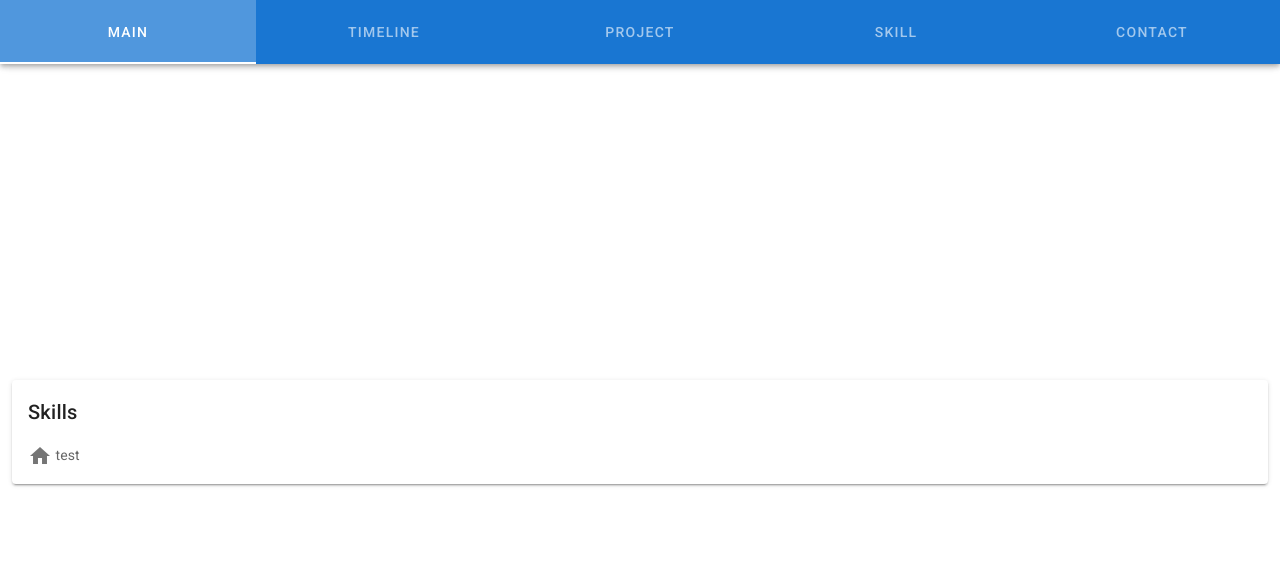
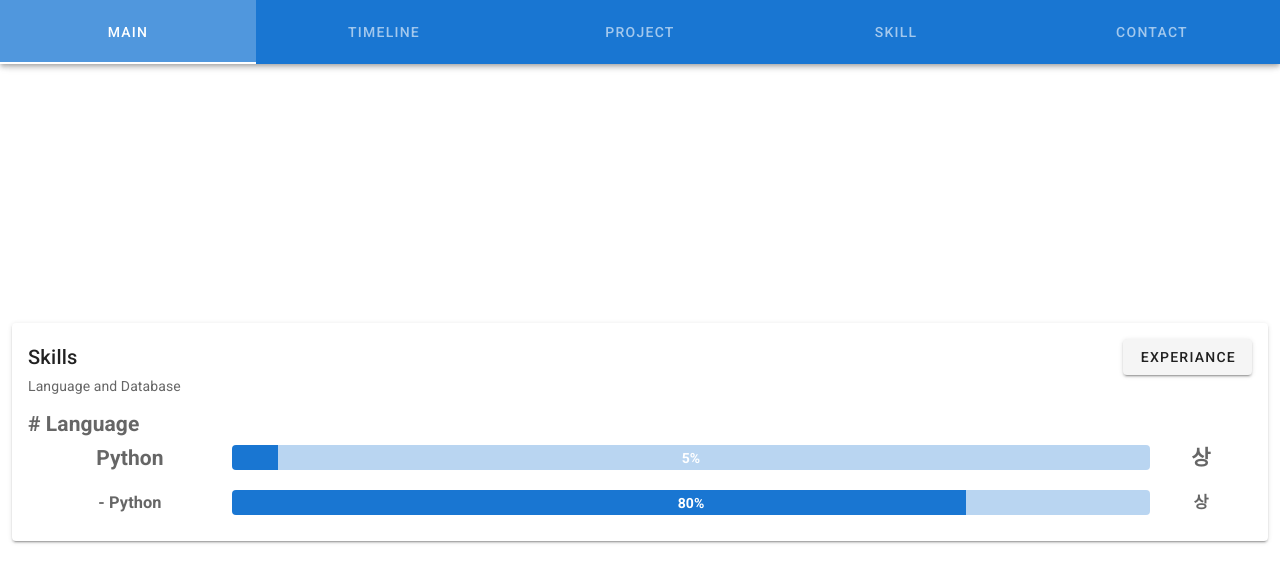
Before and after one commit to munggae-dev/-munggae-dev, a Vue app in the folder front/: page /skill in a window 1280 px wide. Shown: the top 582 px of the page. Built offline with nearby package versions, Linux system fonts and the light colour scheme.

Commit message:
0226 commit

```diff
--- /dev/null
+++ b/front/src/components/skill/ExperianceSkill.vue
@@ -0,0 +1,41 @@
+<template>
+	<v-card>
+		<v-card-title>
+			<div>Experiance</div>
+			<v-spacer></v-spacer>
+			<v-btn @click="$emit('btn')"> Skill</v-btn>
+		</v-card-title>
+		<v-card-subtitle> Use Experiance </v-card-subtitle>
+		<v-card-text>
+			<h2># Cloud</h2>
+			<ExperianceComp></ExperianceComp>
+			<ExperianceComp :experiance="testExp"></ExperianceComp>
+		</v-card-text>
+	</v-card>
+</template>
+
+<script>
+	import ExperianceComp from "./experiance/ExperianceComp.vue";
+	export default {
+		name: "ExperianceSkill",
+		components: {
+			ExperianceComp,
+		},
+		data: () => ({
+			testExp: {
+				name: "Azure",
+				services: ["VM", "Storage", "SQL", "Function"],
+				nameColor: "#0039A9",
+				color: "#3399FF",
+				comments: "Bing은 최고의 검색엔진입니다.",
+			},
+		}),
+		computed: {},
+		methods: {
+			test() {
+				console.log("test");
+			},
+		},
+		watch: {},
+	};
+</script>
--- /dev/null
+++ b/front/src/components/skill/FrameworkComp.vue
@@ -0,0 +1,65 @@
+<template>
+	<v-row
+		no-gutters
+		style="padding: 10px 0"
+		align="center"
+		justify="start"
+		@click="$emit('click')">
+		<v-col cols="2">
+			<h3>- {{ skill.name }}</h3>
+		</v-col>
+		<v-col>
+			<v-progress-linear :value="skill.score" height="25" rounded>
+				<!-- eslint-disable-next-line -->
+				<template v-slot:default="{ value }">
+					<strong class="cwhite">{{ Math.ceil(skill.score) }}%</strong>
+				</template>
+			</v-progress-linear>
+		</v-col>
+		<v-col cols="1">
+			<h3>
+				{{ skill.experience }}
+			</h3>
+		</v-col>
+	</v-row>
+</template>
+
+<script>
+	export default {
+		name: "FrameworkComp",
+		props: {
+			skill: {
+				type: Object,
+				required: true,
+				default: () => {
+					return {
+						name: "Python",
+						score: 80,
+						experience: "상",
+						color: "blue",
+					};
+				},
+			},
+		},
+		components: {},
+		data: () => ({
+			score: 10,
+		}),
+		computed: {},
+		methods: {},
+		watch: {},
+	};
+</script>
+
+<style scoped>
+	.col {
+		display: flex;
+		flex-direction: column;
+		justify-content: center;
+		align-items: center;
+	}
+
+	.cwhite {
+		color: white;
+	}
+</style>
--- a/front/src/components/skill/MainSkill.vue
+++ b/front/src/components/skill/MainSkill.vue
@@ -1,7 +1,36 @@
 <template>
 	<v-card>
-		<v-card-title> Skills </v-card-title>
-		<v-card-text> <v-icon>mdi-home</v-icon> test </v-card-text>
+		<v-card-title>
+			<div>Skills</div>
+			<v-spacer></v-spacer>
+			<v-btn @click="$emit('btn')"> Experiance</v-btn>
+		</v-card-title>
+		<v-card-subtitle> Language and Database</v-card-subtitle>
+		<v-card-text>
+			<h2># Language</h2>
+			<SkillComp @click="test"></SkillComp>
+			<FrameworkComp @click="test"></FrameworkComp>
+		</v-card-text>
 	</v-card>
 </template>
-2
+
+<script>
+	import SkillComp from "./SkillComp.vue";
+	import FrameworkComp from "./FrameworkComp.vue";
+
+	export default {
+		name: "MainSkill",
+		components: {
+			SkillComp,
+			FrameworkComp,
+		},
+		data: () => ({}),
+		computed: {},
+		methods: {
+			test() {
+				console.log("test");
+			},
+		},
+		watch: {},
+	};
+</script>
--- /dev/null
+++ b/front/src/components/skill/SkillComp.vue
@@ -0,0 +1,63 @@
+<template>
+	<v-row
+		no-gutters
+		style="padding: 10px 0"
+		align="center"
+		justify="start"
+		@click="$emit('click')">
+		<v-col cols="2">
+			<h2>{{ skill.name }}</h2>
+		</v-col>
+		<v-col>
+			<v-progress-linear :value="skill.score" height="25" rounded>
+				<!-- eslint-disable-next-line -->
+				<template v-slot:default="{ value }">
+					<strong class="cwhite">{{ Math.ceil(skill.score) }}%</strong>
+				</template>
+			</v-progress-linear>
+		</v-col>
+		<v-col cols="1">
+			<h2>
+				{{ skill.experience }}
+			</h2>
+		</v-col>
+	</v-row>
+</template>
+
+<script>
+	export default {
+		name: "SkillComp",
+		props: {
+			skill: {
+				type: Object,
+				required: true,
+				default: () => {
+					return {
+						name: "Python",
+						score: 5,
+						experience: "상",
+						color: "blue",
+					};
+				},
+			},
+		},
+		components: {},
+		data: () => ({}),
+		computed: {},
+		methods: {},
+		watch: {},
+	};
+</script>
+
+<style scoped>
+	.col {
+		display: flex;
+		flex-direction: column;
+		justify-content: center;
+		align-items: center;
+	}
+
+	.cwhite {
+		color: white;
+	}
+</style>
--- /dev/null
+++ b/front/src/components/skill/experiance/ExperianceComp.vue
@@ -0,0 +1,67 @@
+<template>
+	<v-row
+		no-gutters
+		style="padding: 10px 0"
+		align="center"
+		justify="start"
+		@click="$emit('click')">
+		<v-col cols="2" align-self="center">
+			<h2 :style="`color:${experiance.nameColor}`">{{ experiance.name }}</h2>
+		</v-col>
+		<v-col align-self="center">
+			<v-chip-group readonly v-model="selected" column>
+				<v-chip
+					:color="experiance.color"
+					dark
+					v-for="tag in experiance.services"
+					:key="tag">
+					{{ tag }}
+				</v-chip>
+			</v-chip-group>
+		</v-col>
+		<v-col align-self="center">
+			{{ experiance.comments }}
+		</v-col>
+	</v-row>
+</template>
+
+<script>
+	export default {
+		name: "ExperianceComp",
+		props: {
+			experiance: {
+				type: Object,
+				required: true,
+				default: () => {
+					return {
+						name: "AWS",
+						services: ["EC2", "S3", "RDS", "Lambda"],
+						nameColor: "#000000",
+						color: "#FF9900",
+						comments: "의견입니다. ",
+					};
+				},
+			},
+		},
+		components: {},
+		data: () => ({
+			selected: [],
+		}),
+		computed: {},
+		methods: {},
+		watch: {},
+	};
+</script>
+
+<style scoped>
+	.col {
+		display: flex;
+		flex-direction: column;
+		justify-content: center;
+		align-items: center;
+	}
+
+	.cwhite {
+		color: white;
+	}
+</style>
--- a/front/src/views/SkillView.vue
+++ b/front/src/views/SkillView.vue
@@ -2,7 +2,8 @@
 	<v-container fill-height fluid>
 		<v-row align="center" justify="center">
 			<v-col>
-				<MainSkill></MainSkill>
+				<MainSkill v-if="cardFlag" @btn="cardFlag = false"></MainSkill>
+				<ExperianceSkill v-else @btn="cardFlag = true"></ExperianceSkill>
 			</v-col>
 		</v-row>
 	</v-container>
@@ -10,10 +11,14 @@
 
 <script>
 	import MainSkill from "@/components/skill/MainSkill.vue";
+	import ExperianceSkill from "@/components/skill/ExperianceSkill.vue";
 
 	export default {
 		name: "SkillView",
 
-		components: { MainSkill },
+		components: { MainSkill, ExperianceSkill },
+		data: () => ({
+			cardFlag: true,
+		}),
 	};
 </script>
```
Also changed, not shown: front/src/components/skill/SubSkill.vue (deleted), 1 other file (tests, documents, lock files or other folders).
